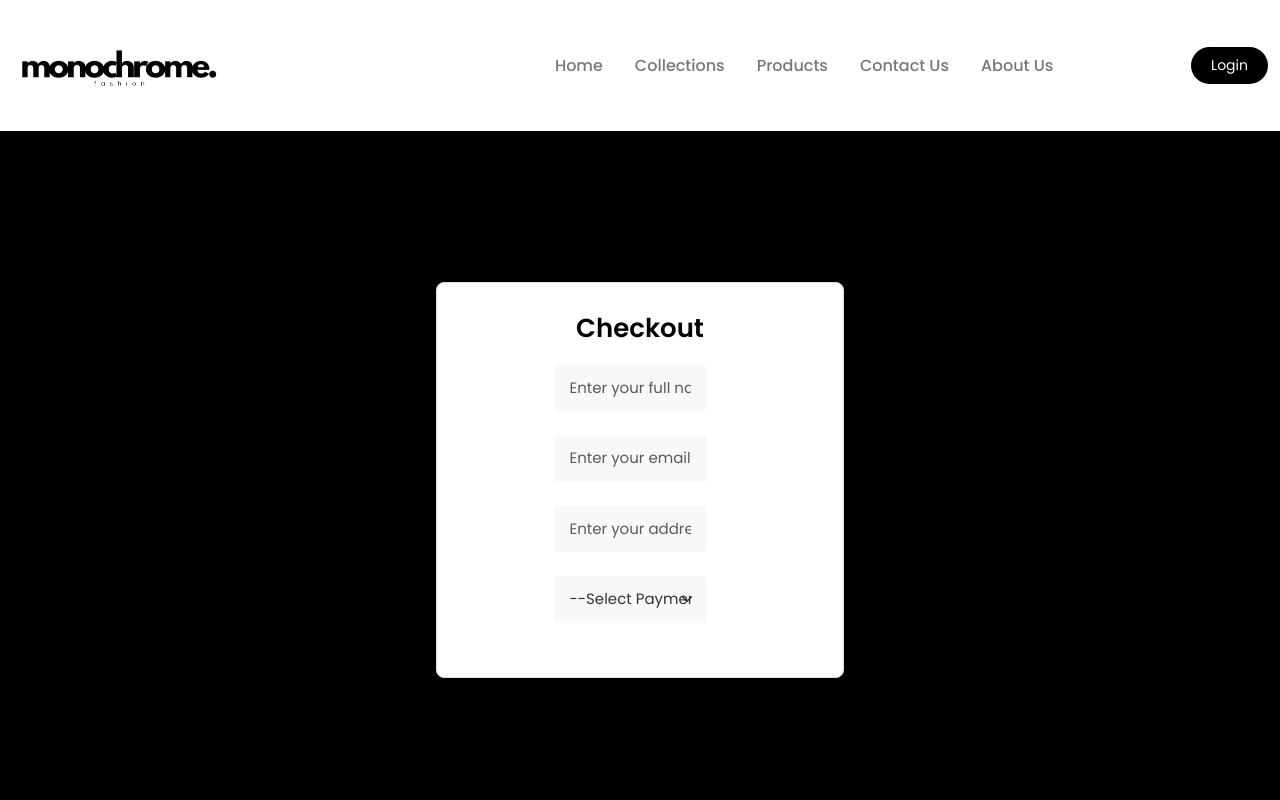
After one commit to mknskies11/197_SWWT_PROJECT, a PHP site: page /checkout.php in a window 1280 px wide. The commit adds this page. Run offline with PHP 8.4, Linux system fonts and the light colour scheme.

Commit message:
Current changes

```diff
--- a/admin_area/admin_index.php
+++ b/admin_area/admin_index.php
@@ -66,6 +66,7 @@ include('../config.php');
   <!--Bootstrap Navbar ends here-->
 
 
+
   <!--Footer-->
   <footer class="footer">
     <div class="container">
--- a/cart.css
+++ b/cart.css
@@ -15,6 +15,7 @@ body {
     height: 100vh;
     margin: 0;
     padding-top: 200px; /* Adjust this value to offset the navbar height */
+
 }
 
 /* Navbar Styling */
--- /dev/null
+++ b/checkout.css
@@ -0,0 +1,256 @@
+/* General Reset */
+@import url('https://fonts.googleapis.com/css2?family=Poppins:wght@100;200;300;400;500;600&display=swap');
+
+* {
+    margin: 0;
+    padding: 0;
+    box-sizing: border-box;
+}
+
+body {
+    font-family: 'Poppins', sans-serif;
+    display: flex;
+    justify-content: center;
+    align-items: center;
+    height: 100vh;
+    margin: 0;
+    padding-top: 160px; /* Adjust this value to offset the navbar height */
+    background-color: #000000;
+}
+
+/* Navbar Styling */
+.navbar {
+    background-color: #ffffff;
+}
+
+.login-button {
+    background-color: #000000;
+    color: #ffffff;
+    font-size: 14px;
+    padding: 8px 20px;
+    border-radius: 50px;
+    text-decoration: none;
+    transition: background-color 0.3s;
+}
+
+.login-button:hover {
+    background-color: #63666a;
+}
+
+.navbar-toggler {
+    border: none;
+    font-size: 1.25rem;
+}
+
+.navbar-toggler:focus,
+.btn-close:focus {
+    box-shadow: none;
+    outline: none;
+}
+
+.nav-link {
+    color: #787976;
+    font-weight: 500;
+    position: relative;
+}
+
+.nav-link:hover,
+.nav-link:active {
+    color: #000000;
+}
+
+@media (min-width: 991px) {
+    .nav-link::before {
+        content: "";
+        position: absolute;
+        bottom: 0;
+        left: 50%;
+        transform: translateX(-50%);
+        width: 0;
+        height: 2px;
+        background-color: #000000;
+        visibility: hidden;
+        transition: 0.3s ease-in-out;
+    }
+
+    .nav-link:hover::before,
+    .nav-link:active::before {
+        width: 100%;
+        visibility: visible;
+    }
+}
+
+
+/* Form Container */
+.form-container {
+    max-width: 600px; /* Control form width */
+    margin: 80px auto; /* Center the form */
+    padding: 30px;
+    background-color: #fff; /* White background */
+    border: 1px solid #ddd; /* Light gray border */
+    border-radius: 8px; /* Smooth rounded corners */
+    box-shadow: 0 4px 8px rgba(0, 0, 0, 0.1); /* Soft shadow for depth */
+}
+
+/* Form Heading */
+.form-container h3 {
+    text-align: center;
+    margin-bottom: 20px;
+    font-size: 26px;
+    font-weight: bold;
+    color: #000; /* Black text for the heading */
+}
+
+/* Input Fields */
+.form-control,
+.form-select {
+    border: 1px solid #333; /* Dark border for inputs */
+    border-radius: 4px;
+    padding: 10px;
+    font-size: 15px;
+    color: #333;
+    background-color: #f8f8f8; /* Light gray background for inputs */
+    transition: border-color 0.3s;
+}
+
+.form-control:focus,
+.form-select:focus {
+    border-color: #000; /* Focus state */
+    box-shadow: none;
+}
+
+/* Form Group Spacing */
+.form-outline {
+    margin-bottom: 20px; /* Space between form groups */
+}
+
+/* Submit Button */
+.button-action {
+    background-color: #000;
+    color: #fff;
+    border: none;
+    border-radius: 5px;
+    padding: 12px 20px;
+    width: 100%; /* Full-width button */
+    font-size: 16px;
+    font-weight: bold;
+    cursor: pointer;
+    transition: background-color 0.3s, transform 0.2s;
+    text-align: center;
+}
+
+.button-action:hover {
+    background-color: #444; /* Darker shade on hover */
+    transform: scale(1.05); /* Slight grow effect */
+}
+
+.button-action a {
+    text-decoration: none;
+    color: #fff;
+}
+
+/* Responsive Adjustments */
+@media (max-width: 768px) {
+    .form-container {
+        padding: 20px;
+        margin: 20px;
+    }
+}
+
+/* Form Container */
+.form-container {
+    max-width: 700px; /* Wider form width */
+    margin: 80px auto; /* Center the form */
+    padding: 30px;
+    background-color: #fff; /* White background */
+    border: 1px solid #ddd; /* Light gray border */
+    border-radius: 8px; /* Smooth rounded corners */
+    box-shadow: 0 4px 8px rgba(0, 0, 0, 0.1); /* Soft shadow for depth */
+}
+
+/* Form Heading */
+.form-container h3 {
+    text-align: center;
+    margin-bottom: 20px;
+    font-size: 26px;
+    font-weight: bold;
+    color: #000; /* Black text for the heading */
+}
+
+/* Input Fields */
+.form-control,
+.form-select {
+    border: none; /* Removed border */
+    border-radius: 4px;
+    padding: 12px 16px;
+    font-size: 15px;
+    color: #333;
+    background-color: #f8f8f8; /* Light gray background for inputs */
+    width: calc(100% - 20px); /* Longer input fields */
+    transition: background-color 0.3s;
+}
+
+.form-control:focus,
+.form-select:focus {
+    background-color: #eaeaea; /* Subtle background change on focus */
+    box-shadow: none;
+    outline: none; /* Remove focus outline */
+}
+
+/* Form Group Spacing */
+.form-outline {
+    margin-bottom: 20px; /* Space between form groups */
+}
+
+/* Submit Button */
+.button-action {
+    background-color: #000;
+    color: #fff;
+    border: none;
+    border-radius: 5px;
+    padding: 12px 20px;
+    width: 100%; /* Full-width button */
+    font-size: 16px;
+    font-weight: bold;
+    cursor: pointer;
+    transition: background-color 0.3s, transform 0.2s;
+    text-align: center;
+}
+
+.button-action:hover {
+    background-color: #444; /* Darker shade on hover */
+    transform: scale(1.05); /* Slight grow effect */
+}
+
+.button-action a {
+    text-decoration: none;
+    color: #fff;
+}
+
+/* Complete Payment Button */
+.complete-payment-button {
+    margin-top: 20px;
+    background-color: #000;
+    color: #fff;
+    border: none;
+    border-radius: 5px;
+    padding: 12px 20px;
+    width: 100%; /* Full-width button */
+    font-size: 16px;
+    font-weight: bold;
+    cursor: pointer;
+    transition: background-color 0.3s, transform 0.2s;
+}
+
+.complete-payment-button:hover {
+    background-color: #444; /* Darker shade on hover */
+    transform: scale(1.05); /* Slight grow effect */
+}
+
+/* Responsive Adjustments */
+@media (max-width: 768px) {
+    .form-container {
+        padding: 20px;
+        margin: 20px;
+    }
+}
--- /dev/null
+++ b/checkout.php
@@ -0,0 +1,91 @@
+<?php
+include 'config.php'; // Include your database connection
+?>
+
+<!DOCTYPE html>
+<html lang="en">
+
+<head>
+    <meta charset="UTF-8">
+    <meta http-equiv="X-UA-Compatible" content="IE=edge">
+    <meta name="viewport" content="width=device-width, initial-scale=1.0">
+    <title>Monochrome: Checkout</title>
+    <link href="https://cdn.jsdelivr.net/npm/bootstrap@5.3.3/dist/css/bootstrap.min.css" rel="stylesheet"
+        integrity="sha384-QWTKZyjpPEjISv5WaRU9OFeRpok6YctnYmDr5pNlyT2bRjXh0JMhjY6hW+ALEwIH" crossorigin="anonymous">
+        <link rel="stylesheet" href="checkout.css">
+</head>
+
+<body>
+    <!-- Navbar -->
+    <nav class="navbar navbar-expand-lg fixed-top">
+        <div class="container-fluid">
+            <a class="navbar-brand me-auto" href="home.php"><img src="Images/logo.png" width="50%"></a>
+            <div class="offcanvas offcanvas-end" tabindex="-1" id="offcanvasNavbar" aria-labelledby="offcanvasNavbarLabel">
+                <div class="offcanvas-header">
+                    <h5 class="offcanvas-title" id="offcanvasNavbarLabel"><img src="Images/logo.png" width="70%"></h5>
+                    <button type="button" class="btn-close" data-bs-dismiss="offcanvas" aria-label="Close"></button>
+                </div>
+                <div class="offcanvas-body">
+                    <ul class="navbar-nav justify-content-center flex-grow-1 pe-3">
+                        <li class="nav-item">
+                            <a class="nav-link mx-lg-2" href="home.php">Home</a>
+                        </li>
+                        <li class="nav-item">
+                            <a class="nav-link mx-lg-2" href="collection.php">Collections</a>
+                        </li>
+                        <li class="nav-item">
+                            <a class="nav-link mx-lg-2" href="products.php">Products</a>
+                        </li>
+                        <li class="nav-item">
+                            <a class="nav-link mx-lg-2" href="contactus.php">Contact Us</a>
+                        </li>
+                        <li class="nav-item">
+                            <a class="nav-link mx-lg-2" href="aboutus.php">About Us</a>
+                        </li>
+                    </ul>
+                </div>
+            </div>
+            <a href="login_form.php" class="login-button">Login</a>
+            <button class="navbar-toggler" type="button" data-bs-toggle="offcanvas" data-bs-target="#offcanvasNavbar"
+                aria-controls="offcanvasNavbar" aria-label="Toggle navigation">
+                <span class="navbar-toggler-icon"></span>
+            </button>
+        </div>
+    </nav>
+
+    <!-- Checkout Form -->
+   <div class="form-container">
+    <form action="" method="post" enctype="multipart/form-data">
+    <h3>Checkout</h3>
+
+    <div class="form-outline mb-4 w-50 m-auto">
+      <input type="text" name="user_name_full" class="form-control" placeholder="Enter your full name" autocomplete="off" required="required">
+    </div>
+
+    <div class="form-outline mb-4 w-50 m-auto">
+      <input type="email" name="user_email" class="form-control" placeholder="Enter your email" autocomplete="off" required="required">
+    </div>
+
+    <div class="form-outline mb-4 w-50 m-auto">
+      <input type="text" name="user_address" class="form-control" placeholder="Enter your address" autocomplete="off" required="required">
+    </div>
+
+    <div class="form-outline mb-4 w-50 m-auto">
+      <select name="payment_type" class="form-select">
+        <option value="">--Select Payment Type--</option>
+        <option value="">Credit Card</option>
+        <option value="">Debit Card</option>
+        <option value="">PayPal</option>
+        <option value="">Cash on Delivery (Currently not available)</option>
+    </div>
+
+
+    <button type="submit" class="complete-payment-button">Complete Payment</button>
+</form>
+
+    <script src="https://cdn.jsdelivr.net/npm/bootstrap@5.3.3/dist/js/bootstrap.bundle.min.js"
+        integrity="sha384-YvpcrYf0tY3lHB60NNkmXc5s9fDVZLESaAA55NDzOxhy9GkcIdslK1eN7N6jIeHz"
+        crossorigin="anonymous"></script>
+</body>
+
+</html>
```
Also changed, not shown: cart.php (+18 -12 lines).
